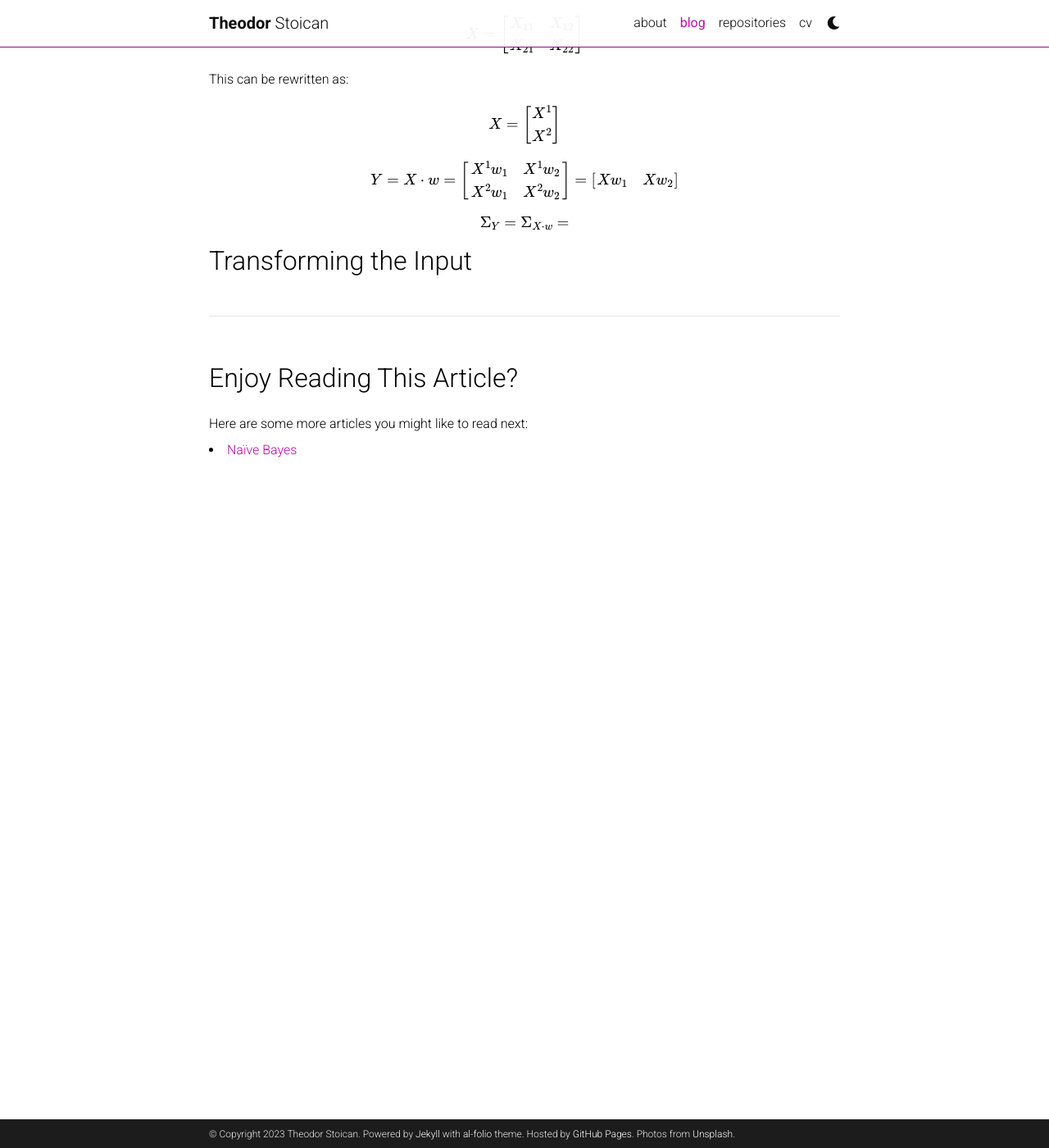
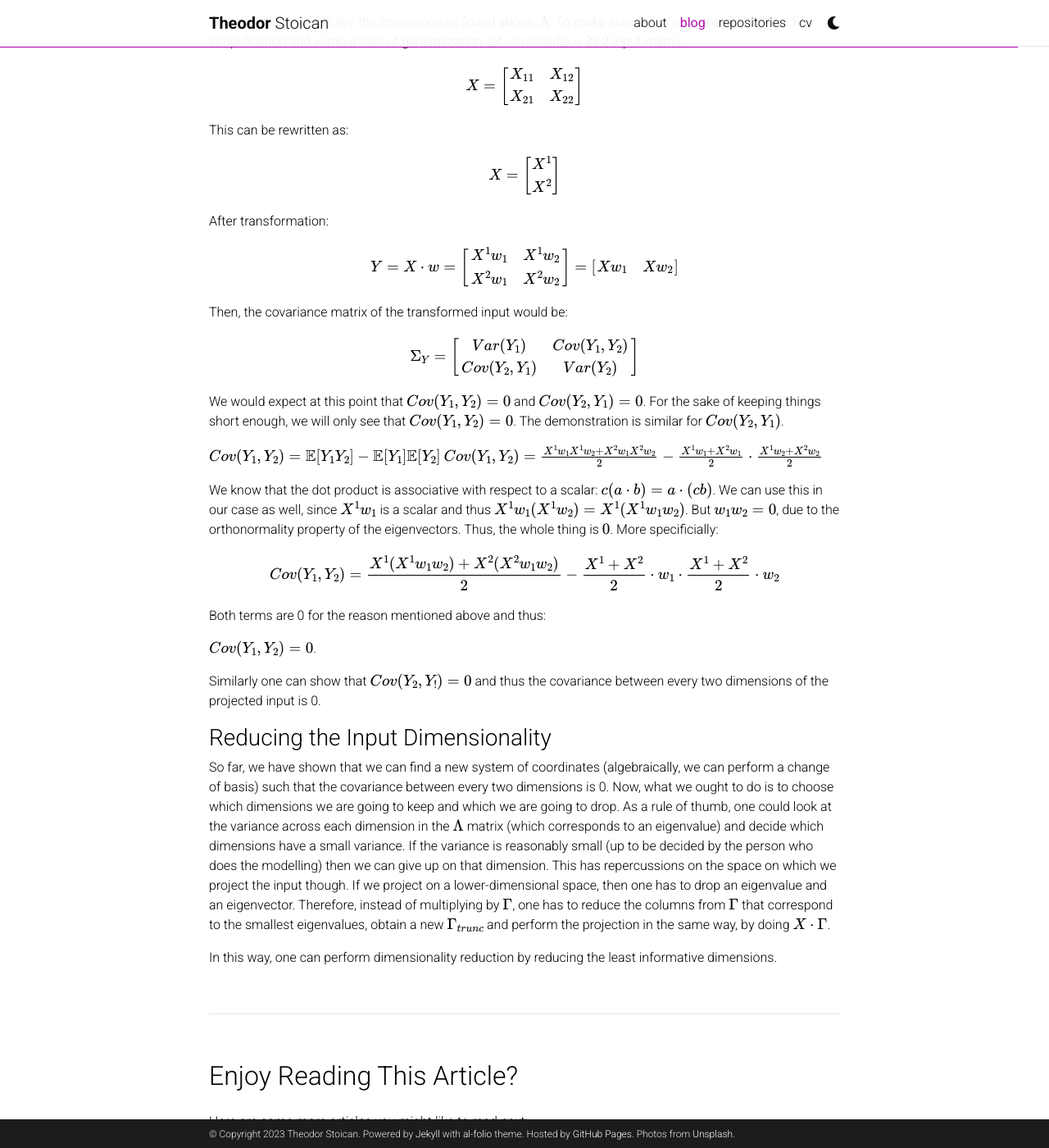
Before and after one commit to theostoican/theostoican.github.io, a Jekyll site: the page built from _posts/2022-04-06-pca.md, in a window 1280 px wide and 1400 px high, scrolled down 2939 px. Shown: the whole window at 82% size. Built offline with Jekyll 4.4.1, drawn with Linux system fonts in a browser that asks for light colours; full-size pictures stand in for the smaller copies a plugin makes; comment, search, counter and statistics services are not loaded; a style sheet for code colours, icons or effects is not loaded; some of the changed text lies outside the part shown.

Commit message:
Finish PCA.

```diff
--- a/_posts/2022-04-06-pca.md
+++ b/_posts/2022-04-06-pca.md
@@ -59,7 +59,12 @@ As an observartion, this is a square and symmetric matrix. We know that real sym
 
 $$ \Sigma_{X} = \Gamma \cdot \Lambda \cdot \Gamma^T $$
 
-In the decomposition, $$\Lambda$$ is a diagonal matrix, that has 0 as values for all elements besides the ones that reside on the diagonal. But this is exactly what we wished for before! A covariance matrix, where all the covariances between every two distinct dimensions are 0. Now, the question that remains is how do we transform our data such that it has this covariance? Well, we know that eigendecomposition finds a new vector space (where the eigenvectors form an orthonormal basis). One way would be to project the vectors in our original data matrix onto the newly found vector space. For that, multiplying with $$\Gamma$$ should suffice. Therefore, our new data would be:
+In the decomposition, $$\Lambda$$ is a diagonal matrix, that has 0 as values for all elements besides the ones that reside on the diagonal. But this is exactly what we wished for before! A covariance matrix, where all the covariances between every two distinct dimensions are 0. Now, the question that remains is how do we transform our data such that it has this covariance?
+
+## Transforming the Input
+
+
+We know that eigendecomposition finds a new vector space (where the eigenvectors form an orthonormal basis). One way would be to project the vectors in our original data matrix onto the newly found vector space. For that, multiplying with $$\Gamma$$ should suffice. Therefore, our new data would be:
 
 $$ X' = X \cdot \Gamma $$
 
@@ -77,6 +82,8 @@ X^1\\
 X^2
 \end{array}\right] $$
 
+After transformation:
+
 $$ Y = X \cdot w =  \left[\begin{array}{cc}
 X^1w_1 & X^1w_2 \\
 X^2w_1 & X^2w_2
@@ -84,8 +91,30 @@ X^2w_1 & X^2w_2
 Xw_1 & Xw_2
 \end{array}\right]$$
 
-$$ \Sigma_{Y} = \Sigma_{X \cdot w} =  $$
+Then, the covariance matrix of the transformed input would be:
 
+$$ \Sigma_{Y} = \left[\begin{array}{cc}
+Var(Y_1) & Cov(Y_1, Y_2) \\
+Cov(Y_2, Y_1) & Var(Y_2)
+\end{array}\right] $$
 
+We would expect at this point that $$ Cov(Y_1, Y_2) = 0 $$ and $$ Cov(Y_2, Y_1) = 0 $$. For the sake of keeping things short enough, we will only see that $$ Cov(Y_1, Y_2) = 0 $$. The demonstration is similar for $$ Cov(Y_2, Y_1) $$.
 
-## Transforming the Input
+$$ Cov(Y_1, Y_2) = \mathbb{E}[Y_1Y_2] - \mathbb{E}[Y_1]\mathbb{E}[Y_2] $$
+$$ Cov(Y_1, Y_2) = \frac{X^1w_1X^1w_2 + X^2w_1X^2w_2}{2} - \frac{X^1w_1 + X^2w_1}{2} \cdot \frac{X^1w_2 +X^2w_2}{2} $$
+
+We know that the dot product is associative with respect to a scalar: $$c(a \cdot b) = a \cdot (cb)$$. We can use this in our case as well, since $$X^1w_1$$ is a scalar and thus $$X^1w_1(X^1w_2) = X^1(X^1w_1w_2)$$. But $$w_1w_2 = 0$$, due to the orthonormality property of the eigenvectors. Thus, the whole thing is $$0$$. More specificially:
+
+$$ Cov(Y_1, Y_2) = \frac{X^1(X^1w_1w_2) + X^2(X^2w_1w_2)}{2} - \frac{X^1 + X^2}{2} \cdot w_1 \cdot \frac{X^1 +X^2}{2} \cdot w_2 $$
+
+Both terms are 0 for the reason mentioned above and thus:
+
+$$ Cov(Y_1, Y_2) = 0 $$.
+
+Similarly one can show that $$ Cov(Y_2, Y_!) = 0 $$ and thus the covariance between every two dimensions of the projected input is 0.
+
+### Reducing the Input Dimensionality
+
+So far, we have shown that we can find a new system of coordinates (algebraically, we can perform a change of basis) such that the covariance between every two dimensions is 0. Now, what we ought to do is to choose which dimensions we are going to keep and which we are going to drop. As a rule of thumb, one could look at the variance across each dimension in the $$ \Lambda $$ matrix (which corresponds to an eigenvalue) and decide which dimensions have a small variance. If the variance is reasonably small (up to be decided by the person who does the modelling) then we can give up on that dimension. This has repercussions on the space on which we project the input though. If we project on a lower-dimensional space, then one has to drop an eigenvalue and an eigenvector. Therefore, instead of multiplying by $$\Gamma$$, one has to reduce the columns from $$\Gamma$$ that correspond to the smallest eigenvalues, obtain a new $$\Gamma_{trunc}$$ and perform the projection in the same way, by doing $$X \cdot \Gamma$$.
+
+In this way, one can perform dimensionality reduction by reducing the least informative dimensions.
```
